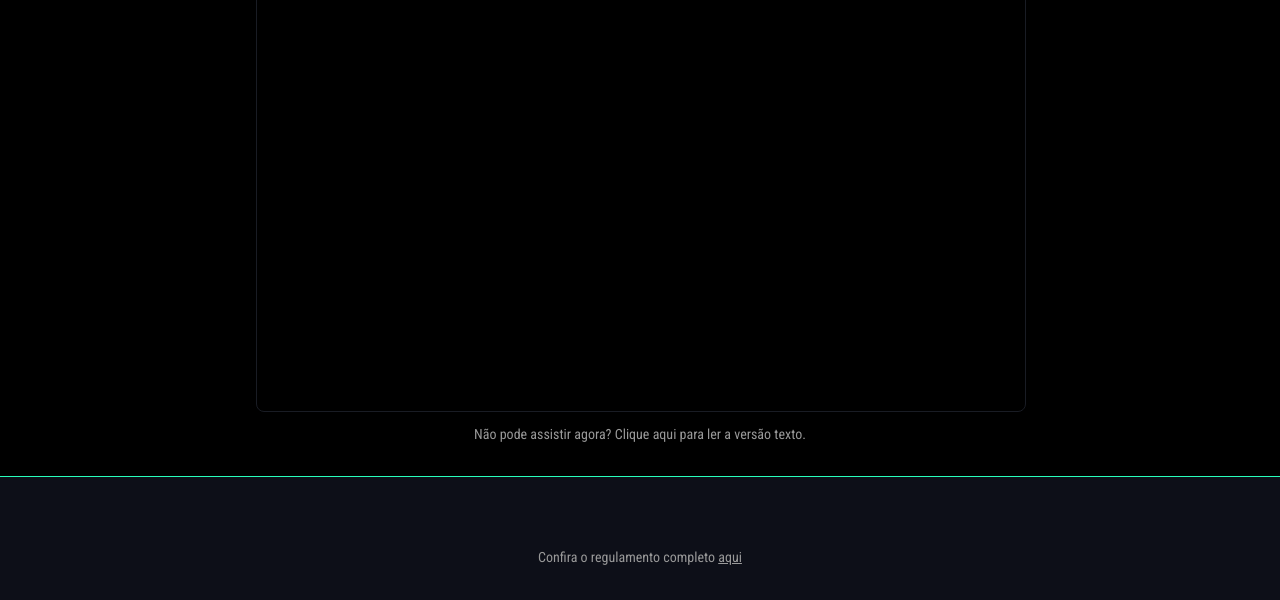
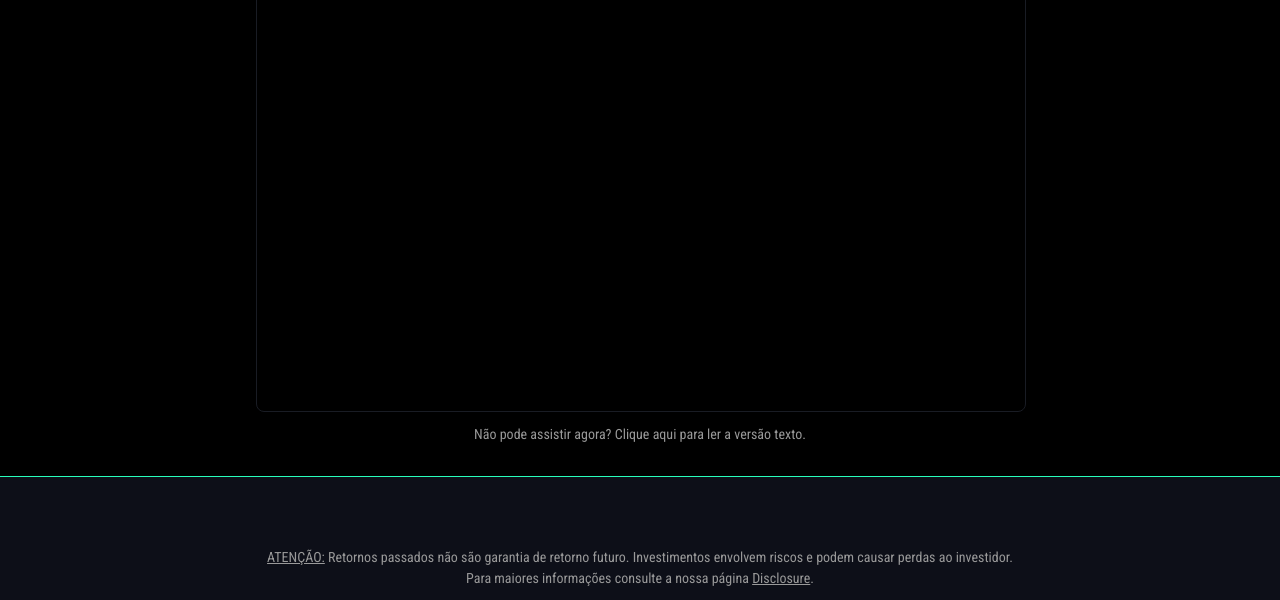
Before and after one commit to jotainvest/jotatrein01, a plain HTML site: page vsl-simples/index.html in a window 1280 px wide. Shown: the part 137-737 px from the top of the page. Drawn offline with Linux system fonts and the light colour scheme; no server answers; a script that the page names is missing.

Commit message:
Update index.html

```diff
--- a/vsl-simples/index.html
+++ b/vsl-simples/index.html
@@ -104,7 +104,7 @@ VEJA COMO AGORA">
     </main>
     <footer>
         <div class="wrapper">
-            <p>Confira o regulamento completo <a class="link-regulamento" target="_blank"> aqui</a></p>
+
             <p><u><b>ATENÇÃO:</b></u> Retornos passados não são garantia de retorno futuro. Investimentos envolvem
                 riscos e podem causar perdas ao investidor.<br>Para maiores informações consulte a nossa página <a
                     href="https://www.empiricus.com.br/disclosure/" target="_blank" rel="noopener">Disclosure</a>.</p>
```
